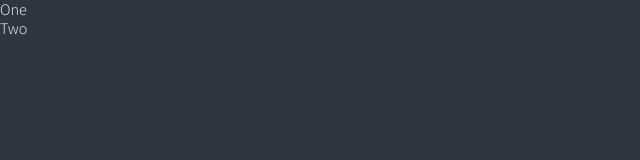
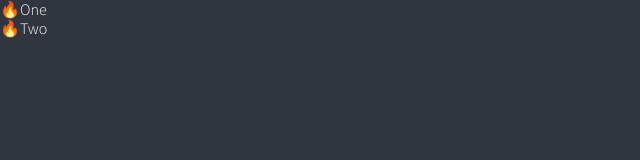
Before and after one commit to taewonnn/trello, a React (Create React App) app: page / in a window 1280 px wide. Shown: the top 160 px of the page, without its empty margins (0-640 px from the left). Built offline with nearby package versions, Linux system fonts and the light colour scheme.

Commit message:
draggableProps

```diff
--- a/src/App.tsx
+++ b/src/App.tsx
@@ -16,17 +16,15 @@ export default function App() {
                     {...magic.draggableProps}
                     {...magic.dragHandleProps}
                   >
+                    <span {...magic.dragHandleProps}>🔥</span>
                     One
                   </li>
                 )}
               </Draggable>
               <Draggable draggableId="second" index={1}>
                 {(magic) => (
-                  <li
-                    ref={magic.innerRef}
-                    {...magic.draggableProps}
-                    {...magic.dragHandleProps}
-                  >
+                  <li ref={magic.innerRef} {...magic.draggableProps}>
+                    <span {...magic.dragHandleProps}>🔥</span>
                     Two
                   </li>
                 )}
```
